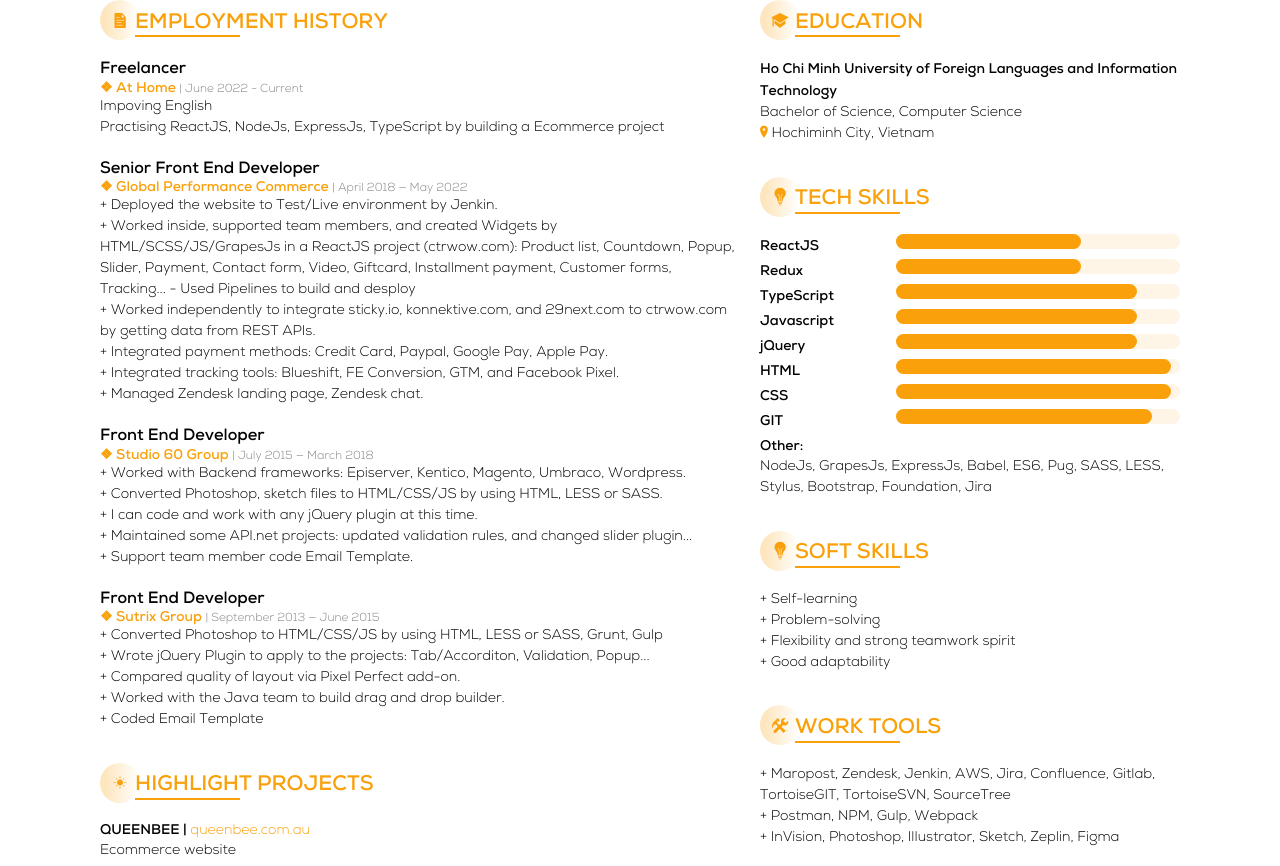
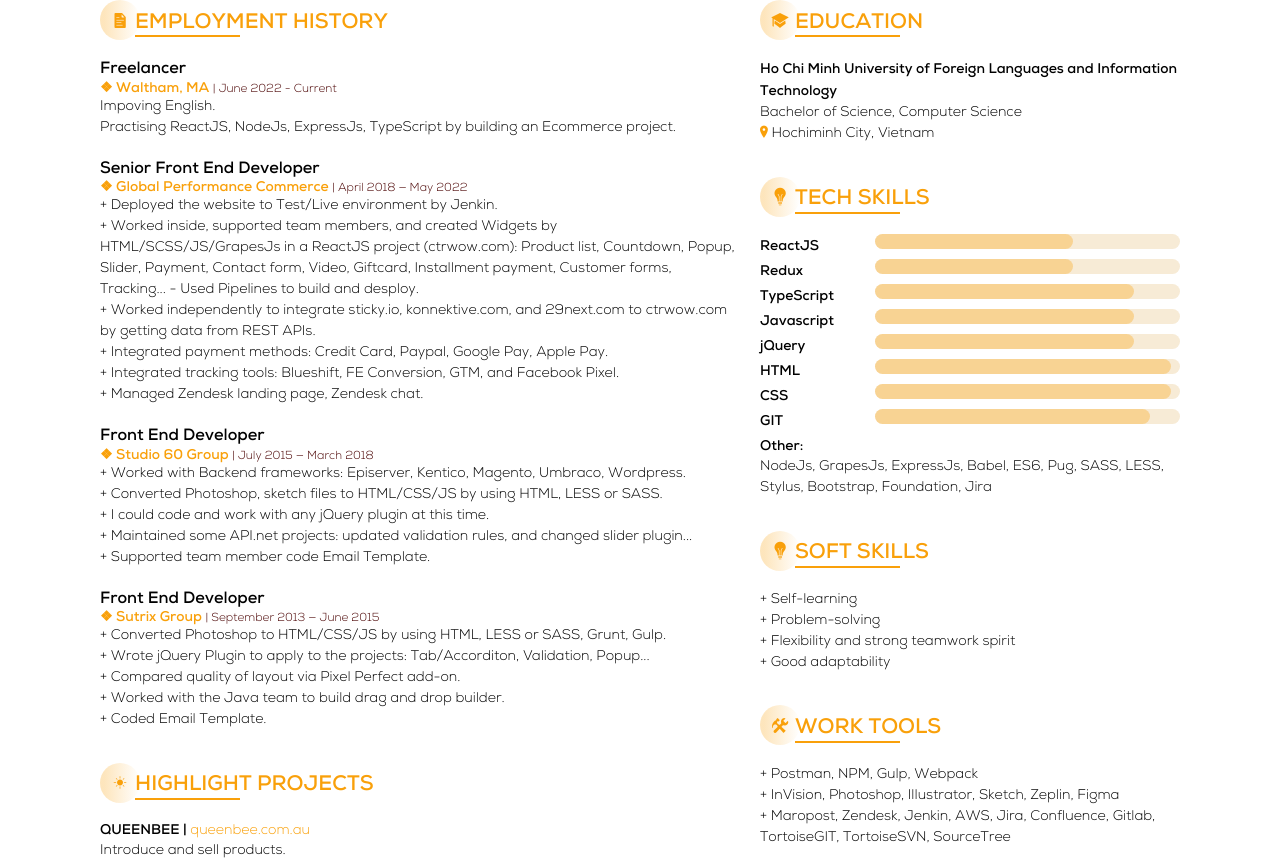
Before and after one commit to chinhphan099/chinhphan099.github.io, a plain HTML site: page resume.html in a window 1280 px wide. Shown: the part 360-1226 px from the top of the page. Drawn offline with nearby package versions, Linux system fonts and the light colour scheme.

Commit message:
Finally update resume

```diff
--- a/resume.html
+++ b/resume.html
@@ -1,11 +1,10 @@
 <!DOCTYPE html>
 <html lang="en">
-
 <head>
   <meta charset="UTF-8">
   <meta http-equiv="X-UA-Compatible" content="IE=edge">
   <meta name="viewport" content="width=device-width, initial-scale=1.0">
-  <title>Chinh Resume 2022</title>
+  <title>Chinh Resume 2023</title>
   <link rel="stylesheet" href="https://code.ionicframework.com/ionicons/2.0.1/css/ionicons.min.css">
   <style>
     * {
@@ -13,7 +12,6 @@
       margin: 0;
       box-sizing: border-box;
     }
-
     @font-face {
       font-family: 'SVN-Nexa';
       src: url('fonts/SVN-NexaLight.woff2') format('woff2'),
@@ -22,7 +20,6 @@
       font-style: normal;
       font-display: swap;
     }
-
     @font-face {
       font-family: 'SVN-Nexa';
       src: url('fonts/SVN-NexaBold.woff2') format('woff2'),
@@ -31,60 +28,26 @@
       font-style: normal;
       font-display: swap;
     }
-
     html {
       font-size: 14px;
-    }
-
-    body {
       --color-orange: rgba(249, 160, 10, 1);
       --color-grey: #f4f4f4;
+    }
+    body {
       font-family: "SVN-Nexa", Talos;
       line-height: 1.231;
     }
-
     a {
+      color: inherit;
       text-decoration: none;
-      color: inherit;
       transition: color 125ms ease;
     }
-
     a:hover {
       color: var(--color-orange);
     }
-
-    .tech-skills .content p {
-      display: flex;
-      flex-wrap: wrap;
-      margin-bottom: 4px;
-    }
-
-    .tech-skills .content p b {
-      width: 30%;
-      margin-right: 10px;
-    }
-
-    .tech-skills .content p>span {
-      flex: 1 0 auto;
-    }
-
-    .progress-bar {
-      display: flex;
-      height: 15px;
-      background-color: #fef5e6;
-      border-radius: 999px;
-    }
-
-    .progress-bar span {
-      background-color: var(--color-orange);
-      height: 100%;
-      border-radius: 999px;
-    }
-
     .color-orange {
       color: var(--color-orange);
     }
-
     .wrapper {
       position: relative;
       width: 100%;
@@ -92,7 +55,6 @@
       margin: 0 auto;
       overflow: hidden;
     }
-
     .circle {
       width: 300px;
       height: 300px;
@@ -102,21 +64,17 @@
       border: 40px solid #fef5e6;
       border-radius: 50%;
     }
-
     header {
       padding: 130px 10px 0;
     }
-
     .name-and-title {
       margin-bottom: 30px;
     }
-
     h1 {
       display: inline-block;
       position: relative;
       font-size: 33px;
     }
-
     h1:before {
       content: "";
       position: absolute;
@@ -127,22 +85,18 @@
       border-radius: 50%;
       background: linear-gradient(to bottom, rgba(249, 160, 10, 0.3) 0%, rgba(255, 255, 255, 0) 60%);
     }
-
     h1 span {
       position: relative;
       z-index: 1;
     }
-
     .name-and-title p {
       font-size: 17px;
       font-weight: bold;
     }
-
     .underline {
       position: relative;
       padding-bottom: 5px;
     }
-
     .underline:before {
       content: "";
       position: absolute;
@@ -152,17 +106,14 @@
       height: 2px;
       background-color: #f9a00a;
     }
-
     .bubble.underline:before {
       left: 35px;
     }
-
     .contact {
       display: flex;
       flex-wrap: wrap;
       margin: 0 -10px 40px;
     }
-
     .contact i {
       display: inline-flex;
       align-items: center;
@@ -176,12 +127,10 @@
       background-color: var(--color-orange);
       border-radius: 50%;
     }
-
     .contact p {
       width: calc(100% / 3 - 10px);
       margin: 5px;
     }
-
     .contact a {
       display: flex;
       align-items: center;
@@ -189,50 +138,36 @@
       background-color: var(--color-grey);
       border-radius: 999px;
     }
-
     .contact p:last-child {
       flex: 1 0 auto;
     }
-
-    .wrapper>.inner {
+    .wrapper > .inner {
       display: flex;
       flex-wrap: nowrap;
       min-height: calc(100vh - 94px);
     }
-
-    aside {
-      width: 40%;
-      padding: 0 10px 0 10px;
-    }
-
     main {
       flex: 1 0 0%;
       padding: 0 10px 0 10px;
     }
-
     section {
       margin-bottom: 40px;
     }
-
     section p {
       line-height: 1.5;
     }
-
     .block-1 {
       margin-bottom: 20px;
     }
-
     .block-1 small {
-      color: #848484;
+      color: #490000;
       font-weight: normal;
     }
-
     .bubble {
       position: relative;
       padding-left: 10px;
       margin-bottom: 20px;
     }
-
     .bubble::after {
       content: "";
       position: absolute;
@@ -244,7 +179,6 @@
       border-radius: 50%;
       background: linear-gradient(to right, rgba(249, 160, 10, 0.27) 10%, rgba(255, 255, 255, 0) 100%);
     }
-
     .bubble i {
       font-size: 20px;
       text-align: center;
@@ -258,38 +192,58 @@
       position: relative;
       z-index: 1;
     }
-
     .projects {
       list-style: none;
     }
-
     .projects li {
       margin-bottom: 10px;
     }
-
+    /* Aside */
+    aside {
+      width: 40%;
+      padding: 0 10px 0 10px;
+    }
+    .tech-skills .content p {
+      display: flex;
+      flex-wrap: wrap;
+      margin-bottom: 4px;
+    }
+    .tech-skills .content p b {
+      width: 25%;
+      margin-right: 10px;
+    }
+    .tech-skills .content p > span {
+      flex: 1 0 auto;
+    }
+    .progress-bar {
+      display: flex;
+      height: 15px;
+      background-color: #f7ebd6;
+      border-radius: 999px;
+    }
+    .progress-bar span {
+      background-color: rgba(249, 160, 10, 0.33);
+      height: 100%;
+      border-radius: 999px;
+    }
     @media only screen and (max-width: 767px) {
       .contact {
         margin-left: 0;
         margin-right: 0;
       }
-
       .contact p {
         width: auto;
         flex: 1 0 auto;
       }
-
-      .wrapper>.inner {
+      .wrapper > .inner {
         display: block;
       }
-
       aside {
         width: auto;
       }
     }
-
   </style>
 </head>
-
 <body>
   <div class="wrapper">
     <span class="circle"></span>
@@ -315,9 +269,9 @@
           <div class="content">
             <div class="block-1">
               <h3>Freelancer</h3>
-              <h4 class="color-orange">❖ At Home <small>| June 2022 - Current</small></h4>
-              <p>Impoving English</p>
-              <p>Practising ReactJS, NodeJs, ExpressJs, TypeScript by building a Ecommerce project</p>
+              <h4 class="color-orange">❖ Waltham, MA <small>| June 2022 - Current</small></h4>
+              <p>Impoving English.</p>
+              <p>Practising ReactJS, NodeJs, ExpressJs, TypeScript by building an Ecommerce project.</p>
             </div>
             <div class="block-1">
               <h3>Senior Front End Developer</h3>
@@ -326,7 +280,7 @@
               <p>+ Worked inside, supported team members, and created Widgets by HTML/SCSS/JS/GrapesJs in a ReactJS
                 project (<a href="https://www.ctrwow.com/" target="_blank">ctrwow.com</a>): Product list, Countdown,
                 Popup, Slider, Payment, Contact form, Video, Giftcard, Installment payment, Customer forms, Tracking...
-                - Used Pipelines to build and desploy</p>
+                - Used Pipelines to build and desploy.</p>
               <p>+ Worked independently to integrate sticky.io, konnektive.com, and 29next.com to ctrwow.com by getting
                 data from REST APIs.</p>
               <p>+ Integrated payment methods: Credit Card, Paypal, Google Pay, Apple Pay.</p>
@@ -339,19 +293,19 @@
               <h4 class="color-orange">❖ Studio 60 Group <small>| July 2015 — March 2018</small></h4>
               <p>+ Worked with Backend frameworks: Episerver, Kentico, Magento, Umbraco, Wordpress.</p>
               <p>+ Converted Photoshop, sketch files to HTML/CSS/JS by using HTML, LESS or SASS.</p>
-              <p>+ I can code and work with any jQuery plugin at this time.</p>
+              <p>+ I could code and work with any jQuery plugin at this time.</p>
               <p>+ Maintained some API.net projects: updated validation rules, and changed slider plugin...</p>
-              <p>+ Support team member code Email Template.</p>
+              <p>+ Supported team member code Email Template.</p>
             </div>
 
             <div class="block-1">
               <h3>Front End Developer</h3>
               <h4 class="color-orange">❖ Sutrix Group <small>| September 2013 — June 2015</small></h4>
-              <p>+ Converted Photoshop to HTML/CSS/JS by using HTML, LESS or SASS, Grunt, Gulp</p>
+              <p>+ Converted Photoshop to HTML/CSS/JS by using HTML, LESS or SASS, Grunt, Gulp.</p>
               <p>+ Wrote jQuery Plugin to apply to the projects: Tab/Accorditon, Validation, Popup...</p>
               <p>+ Compared quality of layout via Pixel Perfect add-on.</p>
               <p>+ Worked with the Java team to build drag and drop builder.</p>
-              <p>+ Coded Email Template</p>
+              <p>+ Coded Email Template.</p>
             </div>
           </div>
         </section>
@@ -362,12 +316,12 @@
               <li>
                 <b>QUEENBEE | </b><a href="https://www.queenbee.com.au/" class="color-orange"
                   target="_blank">queenbee.com.au</a>
-                <p>Ecommerce website</p>
+                <p>Introduce and sell products.</p>
               </li>
               <li>
                 <b>HUNTY ECOMM | </b><a href="https://chinhphan099.github.io/hunty-ecom/sitemap.html"
                   class="color-orange" target="_blank">HUNTY</a>
-                <p>Ecommerce website - product is under construction</p>
+                <p>Ecommerce website - product is under construction.</p>
               </li>
               <li>
                 <b>KOREHEALTH | </b><a href="https://korehealthofficial.com/" class="color-orange"
@@ -379,7 +333,7 @@
               <li>
                 <b>INFINITIKLOUD | </b><a href="https://infinitikloud.com/" class="color-orange"
                   target="_blank">infinitikloud.com</a>
-                <p>One-click backup device for your computer or phone that anyone can use</p>
+                <p>One-click backup device for your computer or phone that anyone can use.</p>
               </li>
               <li>
                 <b>NERLOS | </b><a href="https://nerlos.us/" class="color-orange" target="_blank">nerlos.us</a>
@@ -389,7 +343,7 @@
               <li>
                 <b>BLAUX | </b><a href="https://blaux.com/" class="color-orange" target="_blank">blaux.com</a>
                 <p>Regenerate air in your room. A high-tech electronic ionization air creation. No Ozone, no harmful
-                  air. For you and your room</p>
+                  air. For you and your room.</p>
               </li>
               <li>
                 <b>MYGREENFILLS | </b><a href="https://trulyfreehome.com/" class="color-orange"
@@ -438,9 +392,11 @@
         <section>
           <h2 class="underline color-orange bubble"><i class="ion-settings"></i><span>WORK TOOLS</span></h2>
           <div class="content">
-            <p>+ Maropost, Zendesk, Jenkin, AWS, Jira, Confluence, Gitlab, TortoiseGIT, TortoiseSVN, SourceTree<br>
-            + Postman, NPM, Gulp, Webpack<br>
-            + InVision, Photoshop, Illustrator, Sketch, Zeplin, Figma</p>
+            <p>
+              + Postman, NPM, Gulp, Webpack<br>
+              + InVision, Photoshop, Illustrator, Sketch, Zeplin, Figma<br>
+              + Maropost, Zendesk, Jenkin, AWS, Jira, Confluence, Gitlab, TortoiseGIT, TortoiseSVN, SourceTree
+          </p>
           </div>
         </section>
         <section>
@@ -454,5 +410,4 @@
     </div>
   </div>
 </body>
-
 </html>
```
